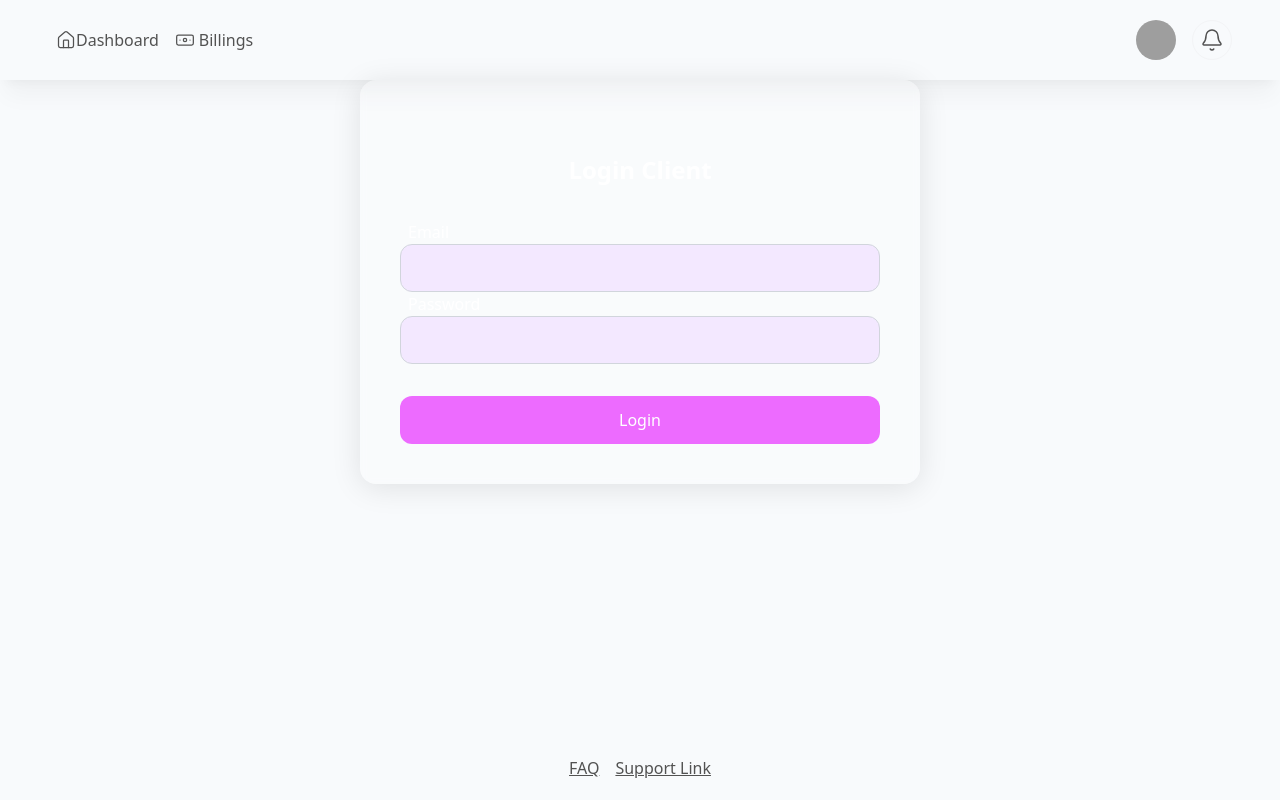
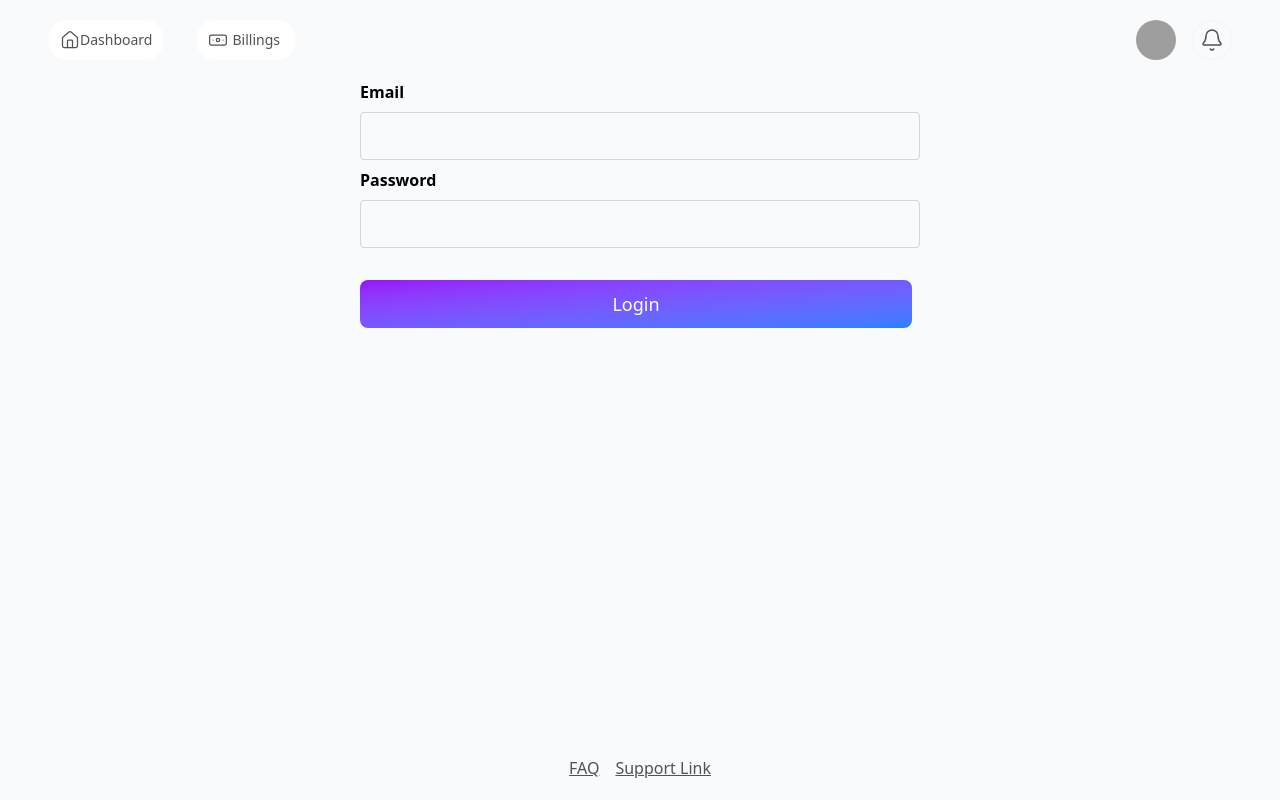
Before and after one commit to marjanovic-milos/fitness-app-frontend, a Next.js app: page /client/login in a window 1280 px wide. Built offline with nearby package versions, Linux system fonts and the light colour scheme; grey boxes are pictures that could not be loaded.

Commit message:
new style changes

```diff
--- a/src/app/client/login/page.js
+++ b/src/app/client/login/page.js
@@ -8,14 +8,14 @@ import styles from "./loginClient.module.css";
 const ClientLogin = () => {
   return (
     <div className={styles.root}>
-      <CoreCard>
-        <div className={"flex flex-col xl_w-[50%] w-full  text-white"}>
-          <h1 className="text-center my-8 font-bold">Login Client</h1>
-          <CoreInput name="email" type="email" label="Email" />
-          <CoreInput name="password" type="password" label="Password" />
-          <CoreButton classes={{ root: styles.button }}>Login</CoreButton>
-        </div>
-      </CoreCard>
+      {/* <CoreCard> */}
+      <div className={"flex flex-col xl_w-[50%] w-full  text-white"}>
+        {/* <h1 className='text-center my-8 font-bold'>Login Client</h1> */}
+        <CoreInput name='email' type='email' label='Email' />
+        <CoreInput classes={{ root: "mt-2" }} name='password' type='password' label='Password' />
+        <CoreButton classes={{ root: styles.button }}>Login</CoreButton>
+      </div>
+      {/* </CoreCard> */}
     </div>
   );
 };
--- a/src/app/components/CoreButton/CoreButton.js
+++ b/src/app/components/CoreButton/CoreButton.js
@@ -4,7 +4,7 @@ const CoreButton = (props) => {
   const { classes } = props;
   const rootInput = `core-button ${classes?.root ? classes.root : ""}`;
 
-  return <div className={rootInput}>{props.children}</div>;
+  return <button className={rootInput}>{props.children}</button>;
 };
 
 export default CoreButton;
--- a/src/app/components/CoreButton/CoreButton.module.css
+++ b/src/app/components/CoreButton/CoreButton.module.css
@@ -1,3 +1,3 @@
 .core-button {
-  @apply flex items-center justify-center py-2 bg-fuchsia-400 text-white rounded hover:bg-fuchsia-700 rounded-xl  h-[3rem] text-center;
+  @apply flex  justify-center cursor-pointer items-center text-white h-[3rem] bg-gradient-to-br from-purple-600 to-blue-500 hover:bg-gradient-to-bl focus:ring-4 focus:outline-none focus:ring-blue-300 dark:focus:ring-blue-800 font-medium rounded-lg text-lg px-5 py-2.5 text-center me-2 mb-2 m-0;
 }
--- a/src/app/components/CoreHeader/CoreHeader.js
+++ b/src/app/components/CoreHeader/CoreHeader.js
@@ -11,19 +11,14 @@ const CoreHeader = () => {
   return (
     <nav className={`${styles}`}>
       <CoreMenu />
-      <div className="flex items-center">
-        <Link href="/client/profile" className="flex items-center mx-4">
-          <img
-            src="https://randomuser.me/api/portraits/men/32.jpg"
-            alt="User Profile"
-            className="w-10 h-10 rounded-full  object-cover"
-          />
+      <div className='flex items-center'>
+        <Link href='/client/profile' className='flex items-center mx-4'>
+          <img src='https://randomuser.me/api/portraits/men/32.jpg' alt='User Profile' className='w-10 h-10 rounded-full  object-cover' />
         </Link>
-        {/* <Link href='/client' className='flex items-center mx-2'> */}
-        <div className="w-10 h-10 rounded-full flex items-center justify-center  border-1 border-gray-100 cursor-pointer">
-          <Bell className="w-6 h-6" strokeWidth={1.5} />
+
+        <div className='w-10 h-10 rounded-full flex items-center justify-center  border-1 border-gray-100 cursor-pointer'>
+          <Bell className='w-6 h-6' strokeWidth={1.5} />
         </div>
-        {/* </Link> */}
       </div>
     </nav>
   );
--- a/src/app/components/CoreHeader/CoreHeader.module.css
+++ b/src/app/components/CoreHeader/CoreHeader.module.css
@@ -1,9 +1,11 @@
 .core-header-dark {
   @apply flex
-    xl:justify-between justify-end  gap-[2rem] shadow-xl/4 shadow-white  w-full overflow-hidden py-5 xl:px-12 px-6;
+  h-[5rem]
+    xl:justify-between justify-end  gap-[2rem] w-full  py-5 xl:px-12 px-6;
 }
 
 .core-header {
   @apply flex
-   xl:justify-between justify-end  gap-[2rem] shadow-xl/4 shadow-black  w-full overflow-hidden py-5 xl:px-12 px-6;
+  h-[5rem]
+ xl:justify-between justify-end  gap-[2rem] w-full py-5 xl:px-12 px-6;
 }
--- a/src/app/components/CoreInput/CoreInput.js
+++ b/src/app/components/CoreInput/CoreInput.js
@@ -1,27 +1,23 @@
 "use client";
 
-import React from "react";
+import React, { useContext } from "react";
 import { useForm } from "react-hook-form";
+import { ThemeContext } from "@/app/context/theme";
 
 const CoreInput = (props) => {
   const { register } = useForm();
+  const { dark } = useContext(ThemeContext);
   const { id, classes, name, type, label } = props;
-  const rootStyles = `core-root-input ${classes?.root ? classes.root : ""}`;
-  const rootInput = `core-input ${classes?.input ? classes.input : ""}`;
 
+  const rootStyles = `${dark ? "core-root-input-dark" : "core-root-input"} ${classes?.root ? classes.root : ""}`;
+  const rootInput = `${dark ? "core-input-dark" : "core-input"} ${classes?.input ? classes.input : ""}`;
+  const labelStyle = `${dark ? "core-input-label-dark" : "core-input-label"}`;
   return (
     <div className={rootStyles}>
-      <label className="core-input-label" for={id}>
+      <label className={labelStyle} for={id}>
         {label}
       </label>
-      <input
-        id={id}
-        type={type}
-        label={label}
-        className={rootInput}
-        {...register(name)}
-        {...props}
-      />
+      <input id={id} type={type} label={label} className={rootInput} {...register(name)} {...props} />
     </div>
   );
 };
--- a/src/app/components/CoreInput/CoreInput.module.css
+++ b/src/app/components/CoreInput/CoreInput.module.css
@@ -3,8 +3,19 @@
 }
 
 .core-input {
-  @apply rounded-xl border p-2 outline-none bg-purple-100 border-gray-300 h-[3rem] text-black;
+  @apply rounded-sm text-black border p-2 outline-none border-gray-300 h-[3rem];
 }
 .core-input-label {
-  @apply ml-2;
+  @apply text-black  mb-2 font-semibold;
 }
+
+.core-input-label-dark {
+  @apply text-white font-semibold;
+}
+.core-root-input-dark {
+  @apply flex flex-col w-full;
+}
+
+.core-input-dark {
+  @apply rounded-sm text-white border p-2 outline-none border-gray-300 h-[3rem];
+}
--- a/src/app/components/CoreMenu/CoreMenu.js
+++ b/src/app/components/CoreMenu/CoreMenu.js
@@ -6,11 +6,11 @@ import { Home, Banknote } from "lucide-react";
 const CoreMenu = () => {
   return (
     <div className='core-menu'>
-      <Link href='/client' className='flex items-center mx-2'>
+      <Link href='/client' className='core-menu-item'>
         <Home className='w-5 h-5' strokeWidth={1.5} />
-        <p className='font-display'>Dashboard</p>{" "}
+        <p className='font-display'>Dashboard</p>
       </Link>
-      <Link href='/client' className='flex items-center mx-2'>
+      <Link href='/client' className={"core-menu-item"}>
         <Banknote className='w-5 h-5' strokeWidth={1.5} />
         <span className='text-md cursor-pointer mx-1'>Billings</span>{" "}
       </Link>
--- a/src/app/components/CoreMenu/CoreMenu.module.css
+++ b/src/app/components/CoreMenu/CoreMenu.module.css
@@ -1,7 +1,10 @@
 .core-menu {
   display: flex;
+  gap: 2rem;
 }
-
+.core-menu-item {
+  @apply flex items-center text-sm  bg-white rounded-full p-3 hover:bg-stone-700 hover:text-white;
+}
 @media screen and (max-width: 1024px) {
   .core-menu {
     display: none;
```
